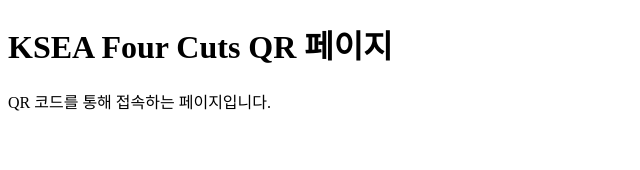
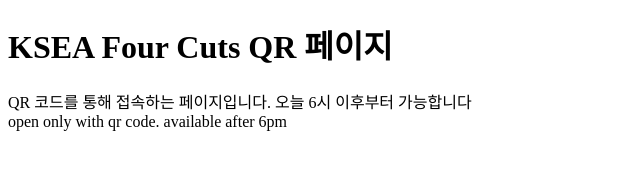
Before and after one commit to sjbaek100/ksea4cuts_QR, a plain HTML site: page index.html in a window 1280 px wide. Shown: the whole page, without its empty margins (0-640 px from the left). Drawn offline with Linux system fonts and the light colour scheme.

Commit message:
📦 최종 이미지 업로드

```diff
--- a/index.html
+++ b/index.html
@@ -6,6 +6,8 @@
 </head>
 <body>
   <h1>KSEA Four Cuts QR 페이지</h1>
-  <p>QR 코드를 통해 접속하는 페이지입니다.</p>
+  <p>QR 코드를 통해 접속하는 페이지입니다. 오늘 6시 이후부터 가능합니다
+    <br> open only with qr code. available after 6pm
+  </p>
 </body>
 </html>
```
